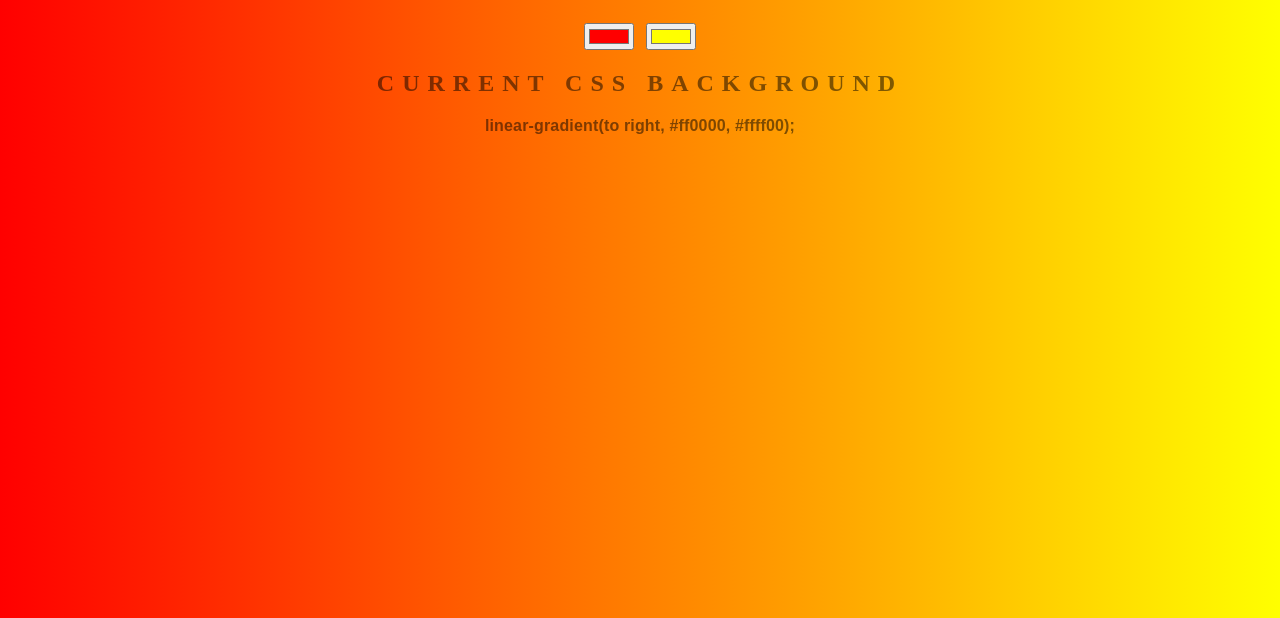
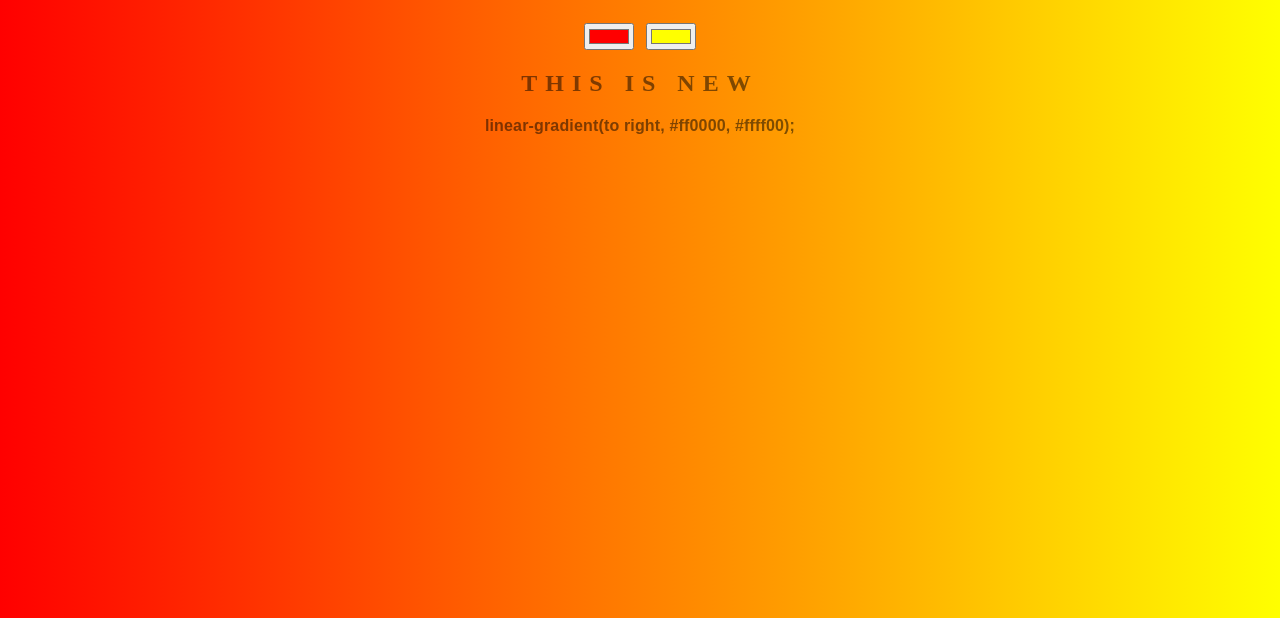
Before and after one commit to lucasmanea21/background-generator, a plain HTML site: page index.html in a window 1280 px wide. Shown: the part 182-800 px from the top of the page. Drawn offline with Linux system fonts and the light colour scheme.

Commit message:
changing stuff

```diff
--- a/index.html
+++ b/index.html
@@ -8,7 +8,7 @@
    <h1> Background Generator</h1>
    <input class="color1" type="color" name="color1" value= "#ff0000">
    <input class="color2"type="color" name="color2" value= "#ffff00">
-   <h2> Current CSS Background</h2>
+   <h2> This is new</h2>
    <h3></h3>
    <script type="text/javascript" src= "script.js"></script>
 </body>
```
